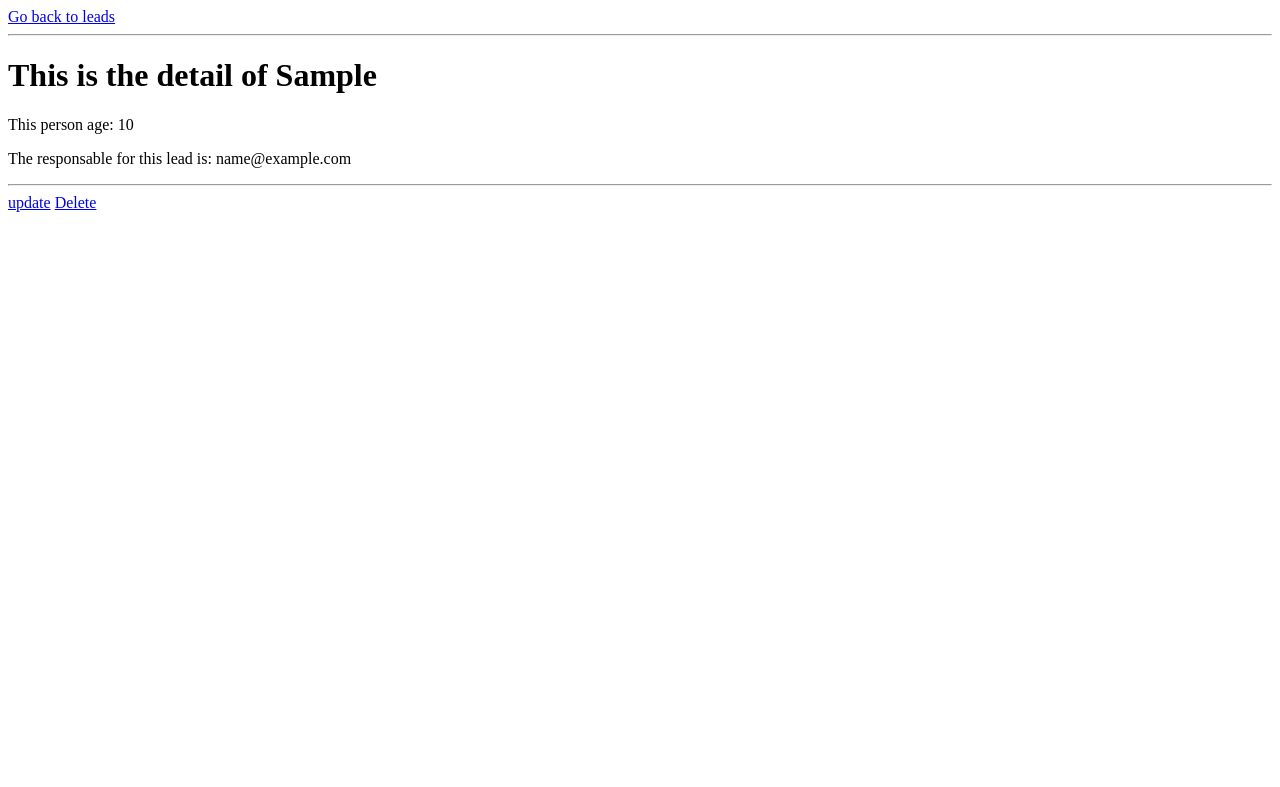
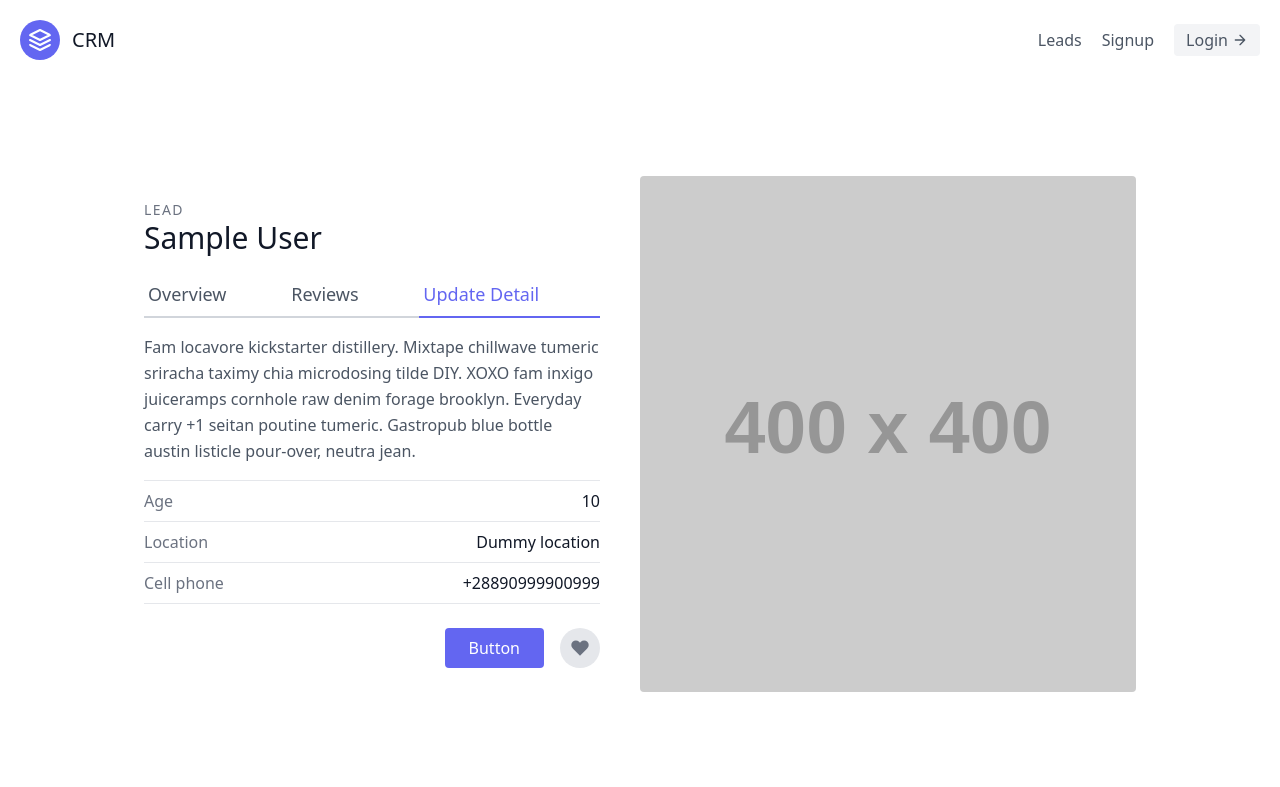
Before and after one commit to zoubinnaba/crm-django, a Django app: page /leads/1/ in a window 1280 px wide. Shown: the top 787 px of the page. Run offline with Django 3.2, Linux system fonts and the light colour scheme; tables that the repository leaves empty hold one stand-in row (values such as "Sample post"); grey boxes labelled with a size stand in for pictures from a placeholder-image service; some libraries are stand-ins or nearby versions.

Commit message:
style the project and make template heritence

```diff
--- a/crm/urls.py
+++ b/crm/urls.py
@@ -1,8 +1,9 @@
 from django.contrib import admin
 from django.urls import path, include
-
+from leads.views import landing_page
 
 urlpatterns = [
     path('admin/', admin.site.urls),
+    path('', landing_page, name="landing_page"),
     path('leads/', include('leads.urls', namespace='leads'))
 ]
--- a/leads/templates/leads/lead_detail.html
+++ b/leads/templates/leads/lead_detail.html
@@ -1,21 +1,49 @@
-<!DOCTYPE html>
-<html lang="en">
-<head>
-    <meta charset="UTF-8">
-    <meta http-equiv="X-UA-Compatible" content="IE=edge">
-    <meta name="viewport" content="width=device-width, initial-scale=1.0">
-    <title>HomePage</title>
-</head>
-<body>
-    <div>
-        <a href="{% url 'leads:lead_list' %}">Go back to leads</a>
-        <hr>
-        <h1>This is the detail of {{ lead.first_name}}</h1>
-        <p>This person age: {{ lead.age }}</p>
-        <p>The responsable for this lead is: {{ lead.agent }}</p>
-        <hr>
-        <a href="{% url 'leads:lead_update' lead.pk %}">update</a>
-        <a href="{% url 'leads:lead_delete' lead.pk %}">Delete</a>
+{% extends 'base.html' %}
+
+{% block content %}
+<section class="text-gray-600 body-font overflow-hidden">
+  <div class="container px-5 py-24 mx-auto">
+    <div class="lg:w-4/5 mx-auto flex flex-wrap">
+      <div class="lg:w-1/2 w-full lg:pr-10 lg:py-6 mb-6 lg:mb-0">
+        <h2 class="text-sm title-font text-gray-500 tracking-widest">LEAD</h2>
+        <h1 class="text-gray-900 text-3xl title-font font-medium mb-4">
+            {{ lead.first_name }} {{ lead.last_name }}
+        </h1>
+        <div class="flex mb-4">
+          <a href="{% url 'leads:lead_detail' lead.pk %}" class="flex-grow border-b-2 border-gray-300 py-2 text-lg px-1">
+          Overview
+          </a>
+          <a class="flex-grow border-b-2 border-gray-300 py-2 text-lg px-1">
+          Reviews
+          </a>
+          <a href="{% url 'leads:lead_update' lead.pk %}" class="flex-grow text-indigo-500 border-b-2 border-indigo-500 py-2 text-lg px-1">
+          Update Detail
+          </a>
+        </div>
+        <p class="leading-relaxed mb-4">Fam locavore kickstarter distillery. Mixtape chillwave tumeric sriracha taximy chia microdosing tilde DIY. XOXO fam inxigo juiceramps cornhole raw denim forage brooklyn. Everyday carry +1 seitan poutine tumeric. Gastropub blue bottle austin listicle pour-over, neutra jean.</p>
+        <div class="flex border-t border-gray-200 py-2">
+          <span class="text-gray-500">Age</span>
+          <span class="ml-auto text-gray-900">{{ lead.age }}</span>
+        </div>
+        <div class="flex border-t border-gray-200 py-2">
+          <span class="text-gray-500">Location</span>
+          <span class="ml-auto text-gray-900">Dummy location</span>
+        </div>
+        <div class="flex border-t border-b mb-6 border-gray-200 py-2">
+          <span class="text-gray-500">Cell phone</span>
+          <span class="ml-auto text-gray-900">+28890999900999</span>
+        </div>
+        <div class="flex">
+          <button class="flex ml-auto text-white bg-indigo-500 border-0 py-2 px-6 focus:outline-none hover:bg-indigo-600 rounded">Button</button>
+          <button class="rounded-full w-10 h-10 bg-gray-200 p-0 border-0 inline-flex items-center justify-center text-gray-500 ml-4">
+            <svg fill="currentColor" stroke-linecap="round" stroke-linejoin="round" stroke-width="2" class="w-5 h-5" viewBox="0 0 24 24">
+              <path d="M20.84 4.61a5.5 5.5 0 00-7.78 0L12 5.67l-1.06-1.06a5.5 5.5 0 00-7.78 7.78l1.06 1.06L12 21.23l7.78-7.78 1.06-1.06a5.5 5.5 0 000-7.78z"></path>
+            </svg>
+          </button>
+        </div>
+      </div>
+      <img alt="ecommerce" class="lg:w-1/2 w-full lg:h-auto h-64 object-cover object-center rounded" src="https://dummyimage.com/400x400">
     </div>
-</body>
-</html>
+  </div>
+</section>
+{% endblock content%}
--- a/leads/urls.py
+++ b/leads/urls.py
@@ -4,7 +4,7 @@ from leads.views import (
     lead_detail,
     lead_create,
     lead_update,
-    lead_delete
+    lead_delete,
 )
 
 app_name = "leads"
--- a/leads/views.py
+++ b/leads/views.py
@@ -6,6 +6,9 @@ from leads.models import (
 )
 from leads.forms import LeadForm
 
+
+def landing_page(request):
+    return render(request, 'landing.html')
 
 def lead_list(request):
     leads = Lead.objects.all()
--- /dev/null
+++ b/templates/navbar.html
@@ -0,0 +1,19 @@
+<header class="text-gray-600 body-font">
+    <div class="container mx-auto flex flex-wrap p-5 flex-col md:flex-row items-center">
+      <a class="flex title-font font-medium items-center text-gray-900 mb-4 md:mb-0">
+        <svg xmlns="http://www.w3.org/2000/svg" fill="none" stroke="currentColor" stroke-linecap="round" stroke-linejoin="round" stroke-width="2" class="w-10 h-10 text-white p-2 bg-indigo-500 rounded-full" viewBox="0 0 24 24">
+          <path d="M12 2L2 7l10 5 10-5-10-5zM2 17l10 5 10-5M2 12l10 5 10-5"></path>
+        </svg>
+        <span class="ml-3 text-xl">CRM</span>
+      </a>
+      <nav class="md:ml-auto flex flex-wrap items-center text-base justify-center">
+        <a href="{% url 'leads:lead_list' %}" class="mr-5 hover:text-gray-900">Leads</a>
+        <a href="#" class="mr-5 hover:text-gray-900">Signup</a>
+      </nav>
+        <a href="#" class="inline-flex items-center bg-gray-100 border-0 py-1 px-3 focus:outline-none hover:bg-gray-200 rounded text-base mt-4 md:mt-0">Login
+            <svg fill="none" stroke="currentColor" stroke-linecap="round" stroke-linejoin="round" stroke-width="2" class="w-4 h-4 ml-1" viewBox="0 0 24 24">
+            <path d="M5 12h14M12 5l7 7-7 7"></path>
+            </svg>
+        </a>
+    </div>
+  </header>
```
Also changed, not shown: leads/templates/leads/lead_create.html (+4 -11 lines), leads/templates/leads/lead_list.html (+43 -21 lines), leads/templates/leads/lead_update.html (+30 -15 lines), templates/landing.html (added, +21 -0 lines).
